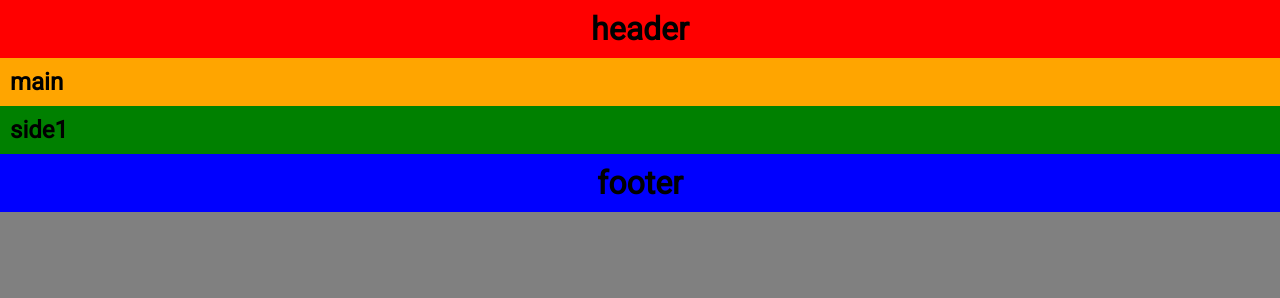
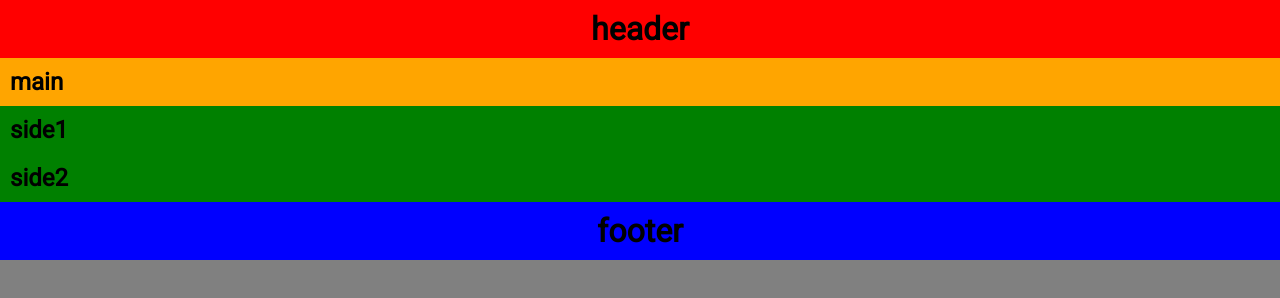
Before and after one commit to mackuroda1297/web1-10, a plain HTML site: page index.html in a window 1280 px wide. Drawn offline with Linux system fonts and the light colour scheme.

Commit message:
Create index.html

```diff
--- a/index.html
+++ b/index.html
@@ -17,6 +17,9 @@
     <aside>
       <h1>side1</h1>
     </aside>
+    <aside>
+      <h1>side2</h1>
+    </aside>
     <footer>
       <h1>footer</h1>
     </footer>
```
